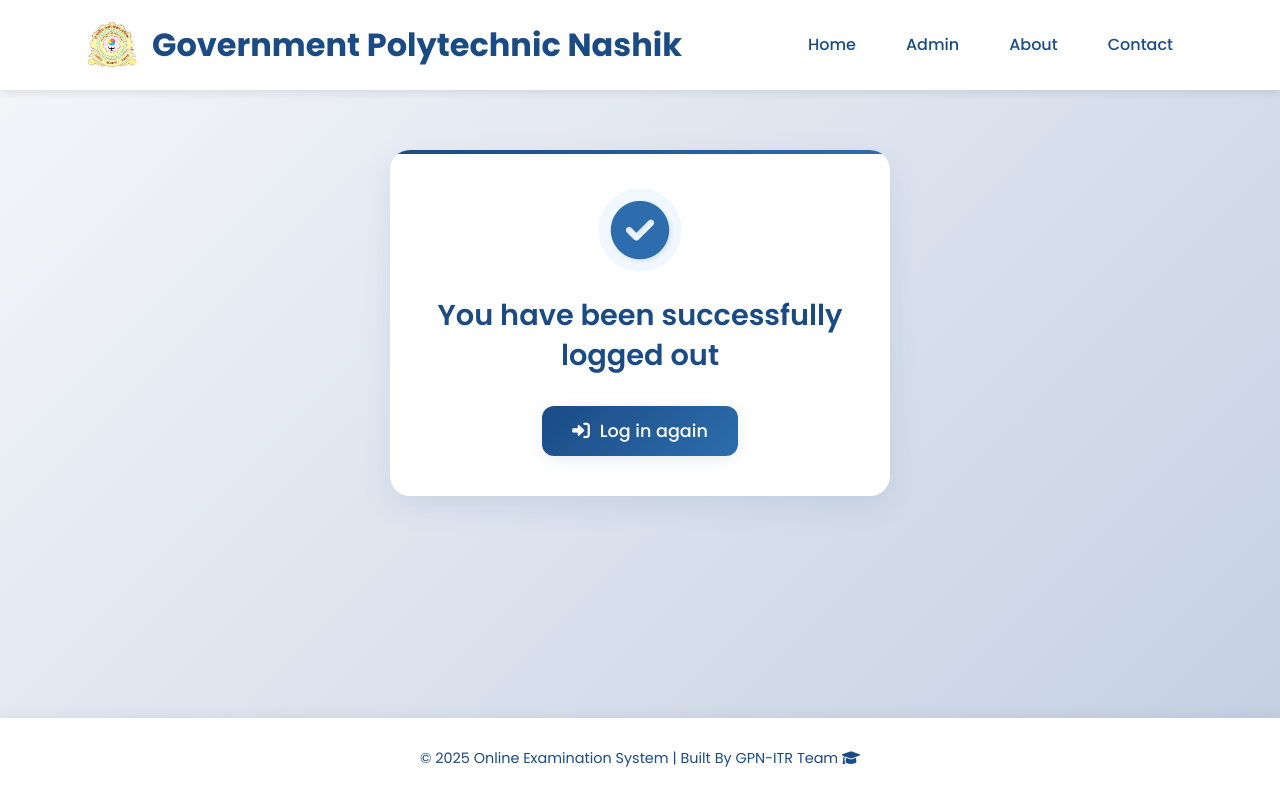
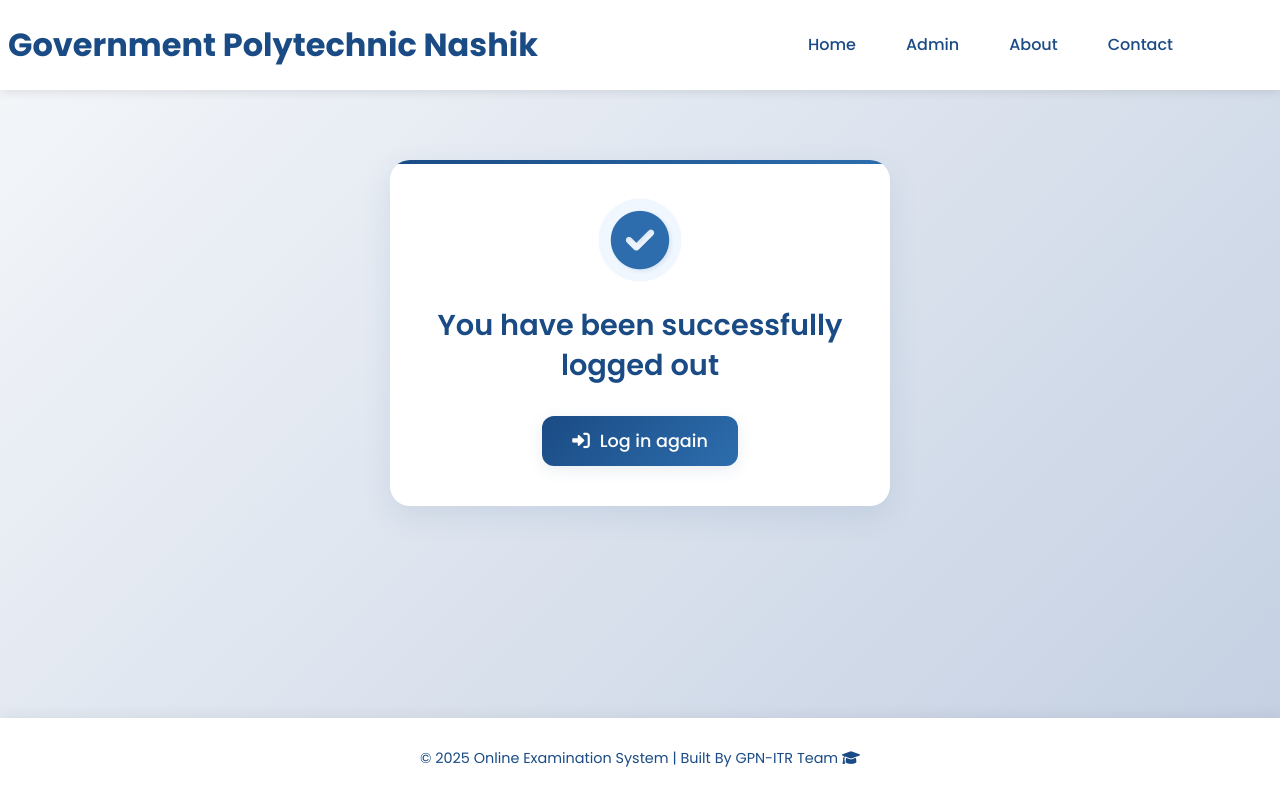
Before and after one commit to CoderRuchi/OnlineExamSystem, a Django app: page /logout/ in a window 1280 px wide. Run offline with Django 5.2, Linux system fonts and the light colour scheme.

Commit message:
frontend2

```diff
--- a/faculty/templates/faculty/logout.html
+++ b/faculty/templates/faculty/logout.html
@@ -63,6 +63,7 @@
             font-weight: bold;
             display: flex;
             align-items: center;
+            margin-left: -9rem;
         }
 
         .navbar-brand h2 {
@@ -107,6 +108,7 @@
             animation: fadeInUp 0.6s ease-out;
             position: relative;
             overflow: hidden;
+            margin-top: 70px;
         }
 
         .logout-container::before {
```
